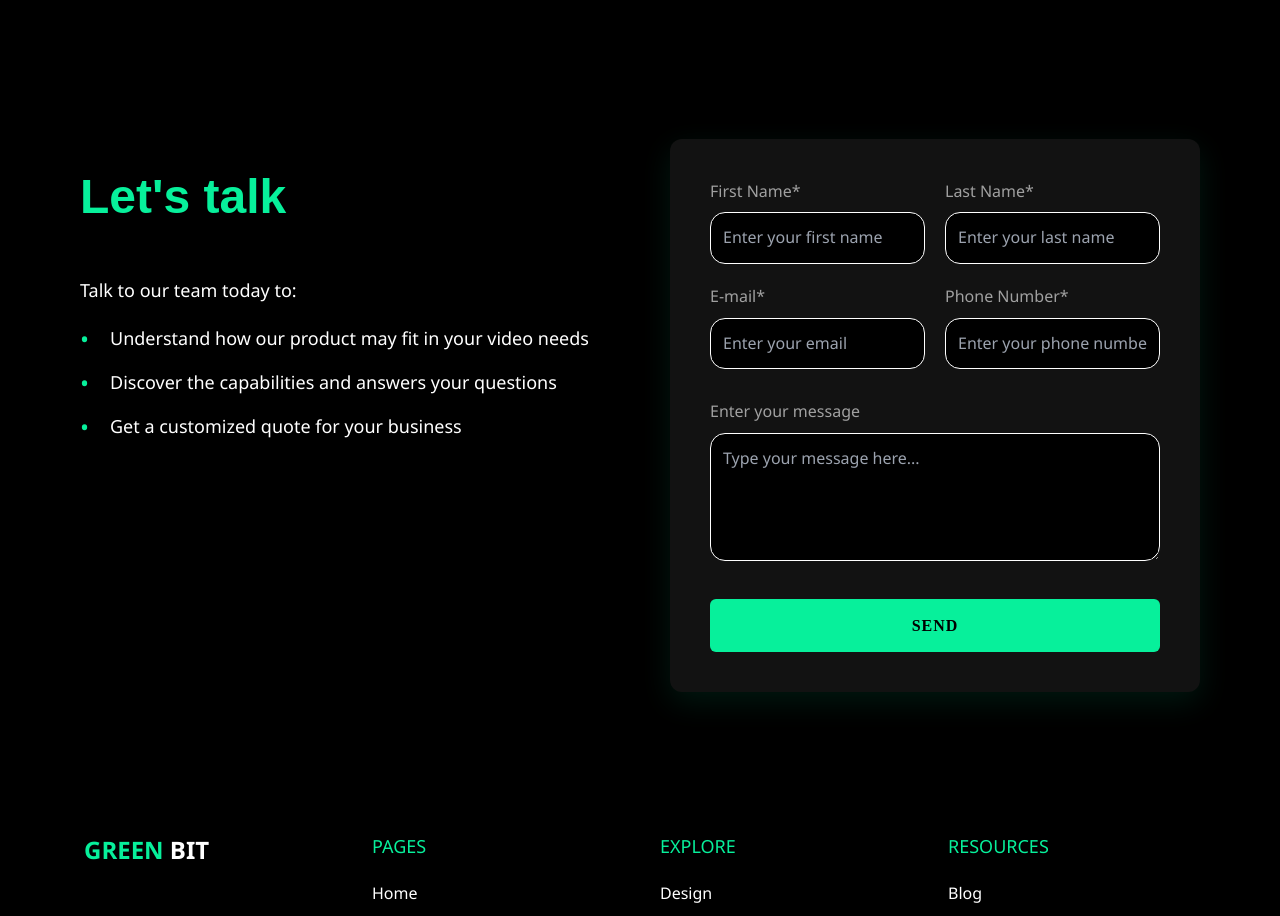
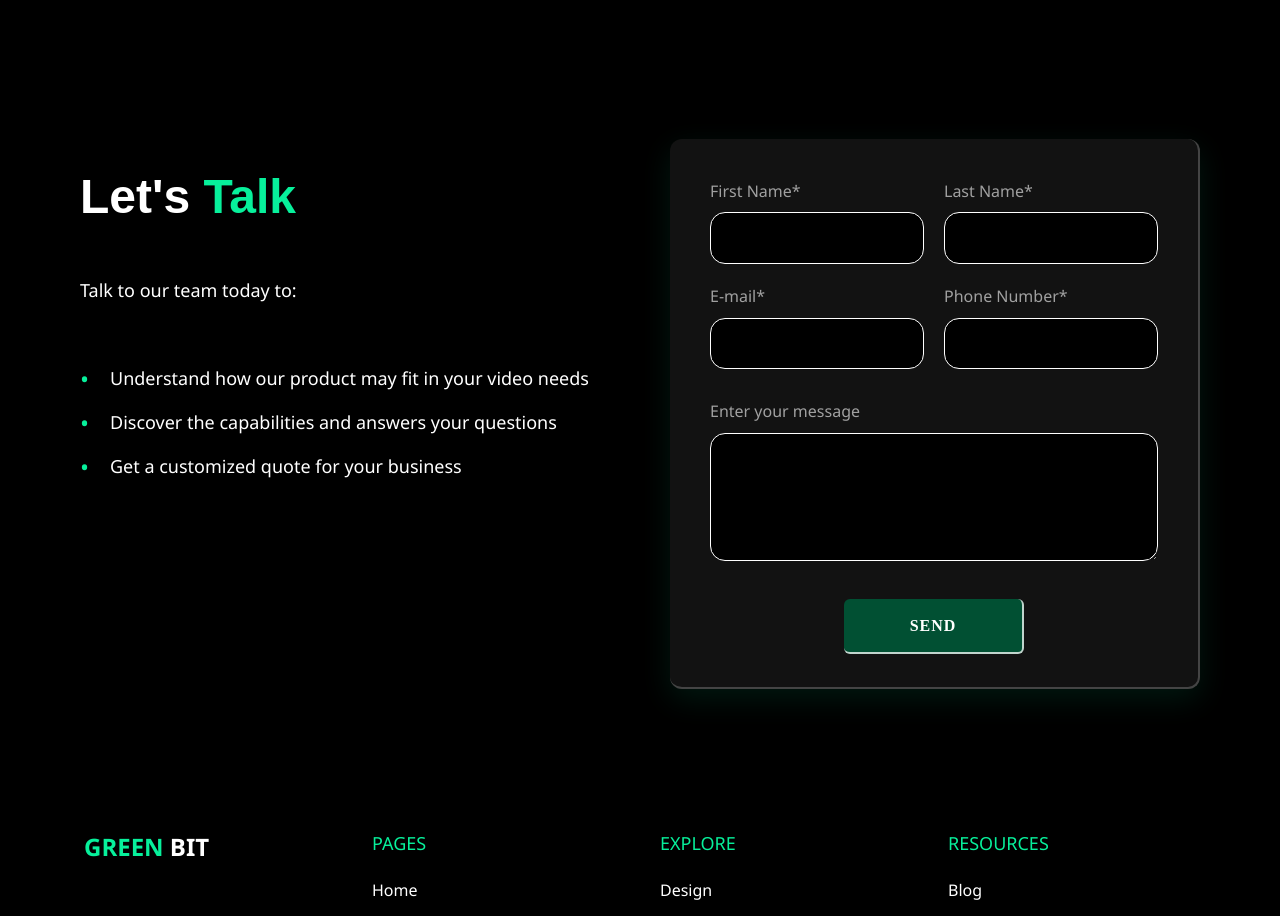
Before and after one commit to jainMaurya/volytix, a React (Create React App) app in the folder greenbit-website/: page / in a window 1280 px wide. Shown: the part 1960-2876 px from the top of the page. Built offline with nearby package versions, Linux system fonts and the light colour scheme; a web font is replaced by a local one.

Commit message:
made changes

```diff
--- a/greenbit-website/src/App.css
+++ b/greenbit-website/src/App.css
@@ -427,6 +427,7 @@ nav ul li button.active::after {
   color: #FFFFFF;
   padding: 80px 0;
   font-family: 'Segoe UI', Tahoma, Geneva, Verdana, sans-serif;
+
 }
 
 .contact-content {
@@ -446,7 +447,7 @@ nav ul li button.active::after {
   font-family: 'Dhyana', sans-serif;
   font-size: 48px;
   font-weight: 700;
-  color: #07F09B;
+
   margin-bottom: 40px;
 }
 
@@ -489,6 +490,9 @@ nav ul li button.active::after {
   border-radius: 12px;
   padding: 40px;
   box-shadow: 0 10px 30px rgba(7, 240, 155, 0.1);
+  border-right: 2px solid #444444;
+  border-bottom: 2px solid #444444;
+  max-height: 550px;
 }
 
 .form-row {
@@ -506,7 +510,7 @@ nav ul li button.active::after {
   margin-bottom: 8px;
   font-size: 14px;
   font-weight: 500;
-  color: #FFFFFF;
+  color: #ffffff;
 }
 
 .form-group input,
@@ -530,24 +534,29 @@ nav ul li button.active::after {
 }
 
 .submit-button {
-  background-color: #07F09B;
-  color: #000000;
-  border: none;
+  background-color: #015033;
+  color: white;
+  border-right: rgba(255, 255, 255, 0.758) solid 2px;
+  border-bottom: rgba(255, 255, 255, 0.758) solid 2px ;
   padding: 14px 28px;
   font-size: 16px;
   font-weight: 600;
   border-radius: 6px;
   cursor: pointer;
-  width: 100%;
+  width: 40%;
   font-family: 'DM Serif Text', serif;
   text-transform: uppercase;
   letter-spacing: 1px;
   margin-top: 30px;
   transition: all 0.3s ease;
+  display: block;
+  margin-left: auto;
+  margin-right: auto;
 }
 
 .submit-button:hover {
-  background-color: #05D084;
+  scale: 1.05;
+  background-color: #0f7952;
 }
 
 /* Responsive adjustments */
--- a/greenbit-website/src/components/Contact.jsx
+++ b/greenbit-website/src/components/Contact.jsx
@@ -12,10 +12,11 @@ const Contact = () => {
           transition={{ duration: 0.5 }}
           className="talk-section"
         >
-          <h1 className="talk-heading">Let's talk</h1>
+          <span className="talk-heading">Let's </span>
+          <span className="talk-heading text-[#07F09B] ">Talk </span>
           <div className="talk-points">
-            <p className="talk-subheading">Talk to our team today to:</p>
-            <ul className="benefits-list">
+            <p className="talk-subheading pt-10">Talk to our team today to:</p>
+            <ul className="benefits-list pt-10">
               <li>Understand how our product may fit in your video needs</li>
               <li>Discover the capabilities and answers your questions</li>
               <li>Get a customized quote for your business</li>
@@ -39,7 +40,7 @@ const Contact = () => {
                   type="text"
                   id="firstName"
                   className="form-input"
-                  placeholder="Enter your first name"
+
                 />
               </div>
               <div className="form-group">
@@ -48,7 +49,7 @@ const Contact = () => {
                   type="text"
                   id="lastName"
                   className="form-input"
-                  placeholder="Enter your last name"
+
                 />
               </div>
             </div>
@@ -60,7 +61,7 @@ const Contact = () => {
                   type="email"
                   id="email"
                   className="form-input"
-                  placeholder="Enter your email"
+
                 />
               </div>
               <div className="form-group">
@@ -69,7 +70,7 @@ const Contact = () => {
                   type="tel"
                   id="phone"
                   className="form-input"
-                  placeholder="Enter your phone number"
+
                 />
               </div>
             </div>
@@ -80,7 +81,7 @@ const Contact = () => {
                 id="message"
                 rows="4"
                 className="form-textarea"
-                placeholder="Type your message here..."
+
               ></textarea>
             </div>
 
@@ -88,7 +89,7 @@ const Contact = () => {
               type="submit"
               whileHover={{ scale: 1.02 }}
               whileTap={{ scale: 0.98 }}
-              className="submit-button"
+              className="submit-button text-[#015033] w-20"
             >
               Send
             </motion.button>
```
